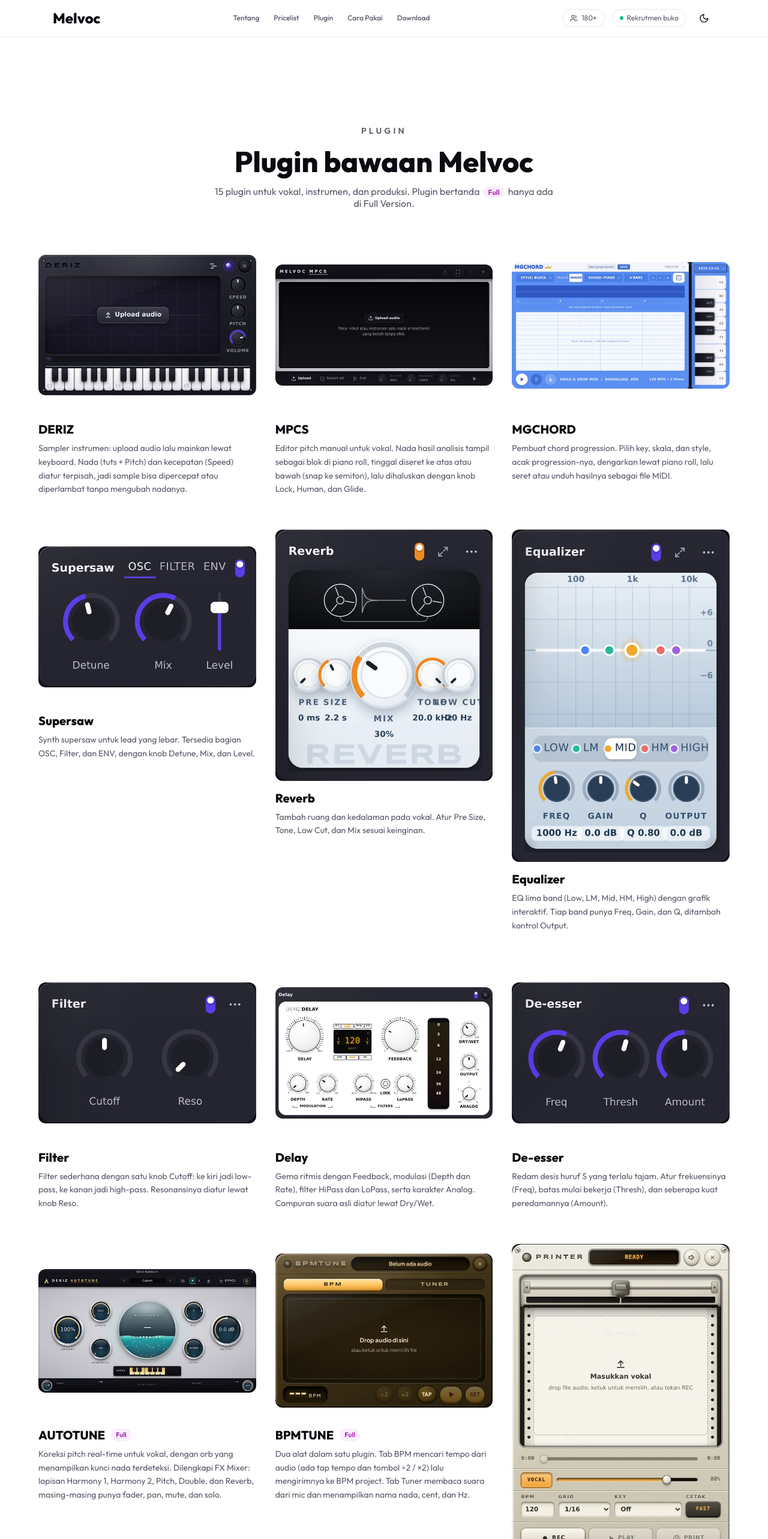
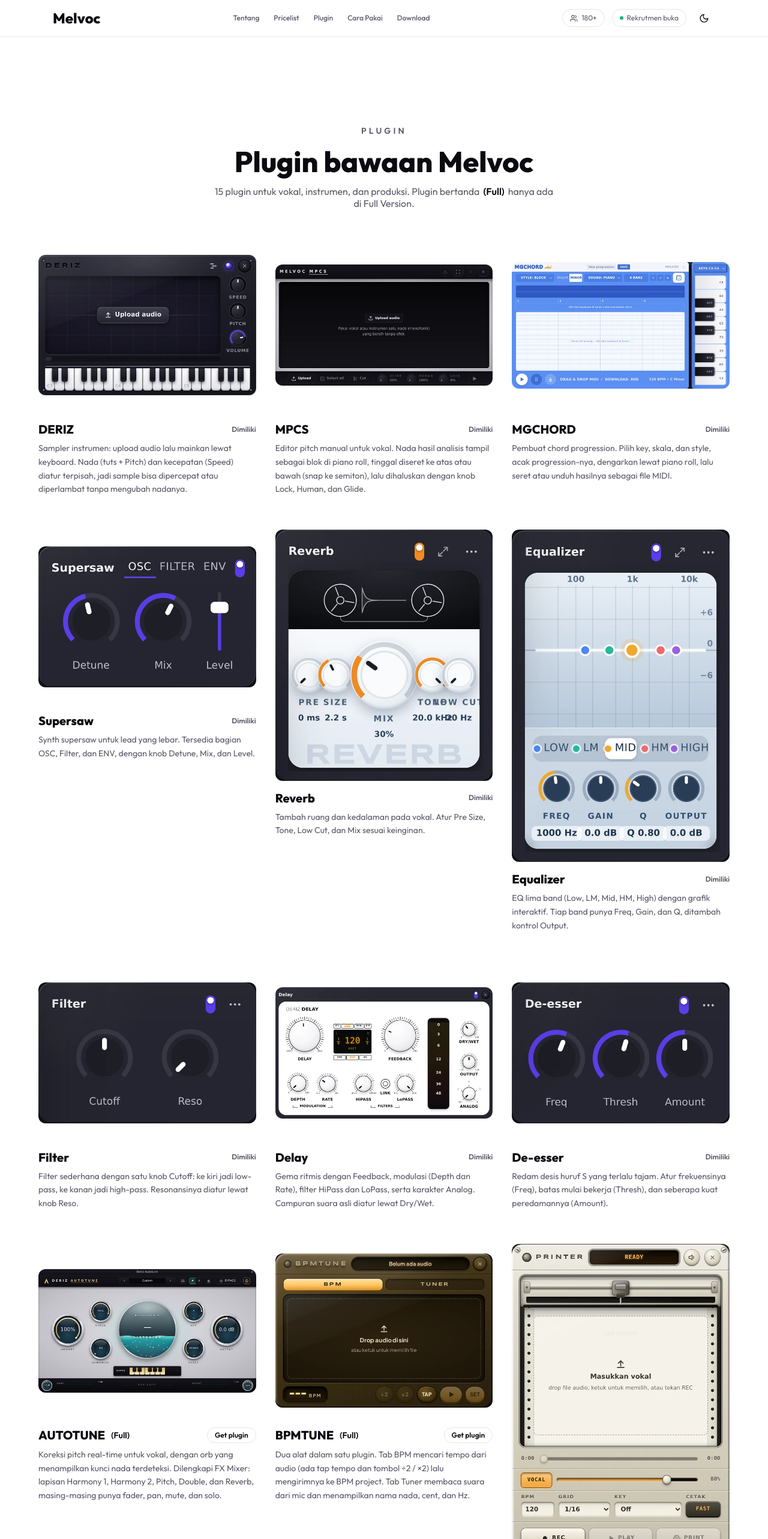
Before and after one commit to xe986232-ai/melvoclandingpage, a Next.js app: page /plugin in a window 1280 px wide. Shown: the top 2566 px of the page at 60% size. Built offline with nearby package versions, Linux system fonts and the light colour scheme; a web font is replaced by a local one.

Commit message:
Plugin page: plain (Full) label, add Get plugin / Dimiliki status on the right

```diff
--- a/components/PluginSection.jsx
+++ b/components/PluginSection.jsx
@@ -1,5 +1,6 @@
 "use client";
 
+import Link from "next/link";
 import { motion } from "framer-motion";
 import { PLUGINS } from "@/lib/plugins";
 import { HOLO_BG } from "@/lib/holo";
@@ -50,9 +51,7 @@ export default function PluginSection() {
           </h2>
           <p className="mx-auto mt-4 max-w-xl font-body text-sm text-ink-muted sm:text-[1rem]">
             {PLUGINS.length} plugin untuk vokal, instrumen, dan produksi. Plugin bertanda
-            <span className="mx-1.5 rounded-full bg-fuchsia-500/10 px-2 py-0.5 text-xs font-semibold text-fuchsia-700 dark:text-fuchsia-300">
-              Full
-            </span>
+            <span className="mx-1.5 font-semibold text-ink">(Full)</span>
             hanya ada di Full Version.
           </p>
         </motion.div>
@@ -74,8 +73,18 @@ export default function PluginSection() {
                     {p.name}
                   </h3>
                   {p.full && (
-                    <span className="rounded-full bg-fuchsia-500/10 px-2 py-0.5 font-body text-[11px] font-semibold text-fuchsia-700 dark:text-fuchsia-300">
-                      Full
+                    <span className="font-body text-sm font-semibold text-ink">(Full)</span>
+                  )}
+                  {p.full ? (
+                    <Link
+                      href="/#pricelist"
+                      className="ml-auto rounded-full border border-base-line px-3 py-1 font-body text-xs font-semibold text-ink transition-colors hover:bg-black/[0.05] dark:hover:bg-white/[0.08]"
+                    >
+                      Get plugin
+                    </Link>
+                  ) : (
+                    <span className="ml-auto font-body text-xs font-semibold text-ink-muted">
+                      Dimiliki
                     </span>
                   )}
                 </div>
```
